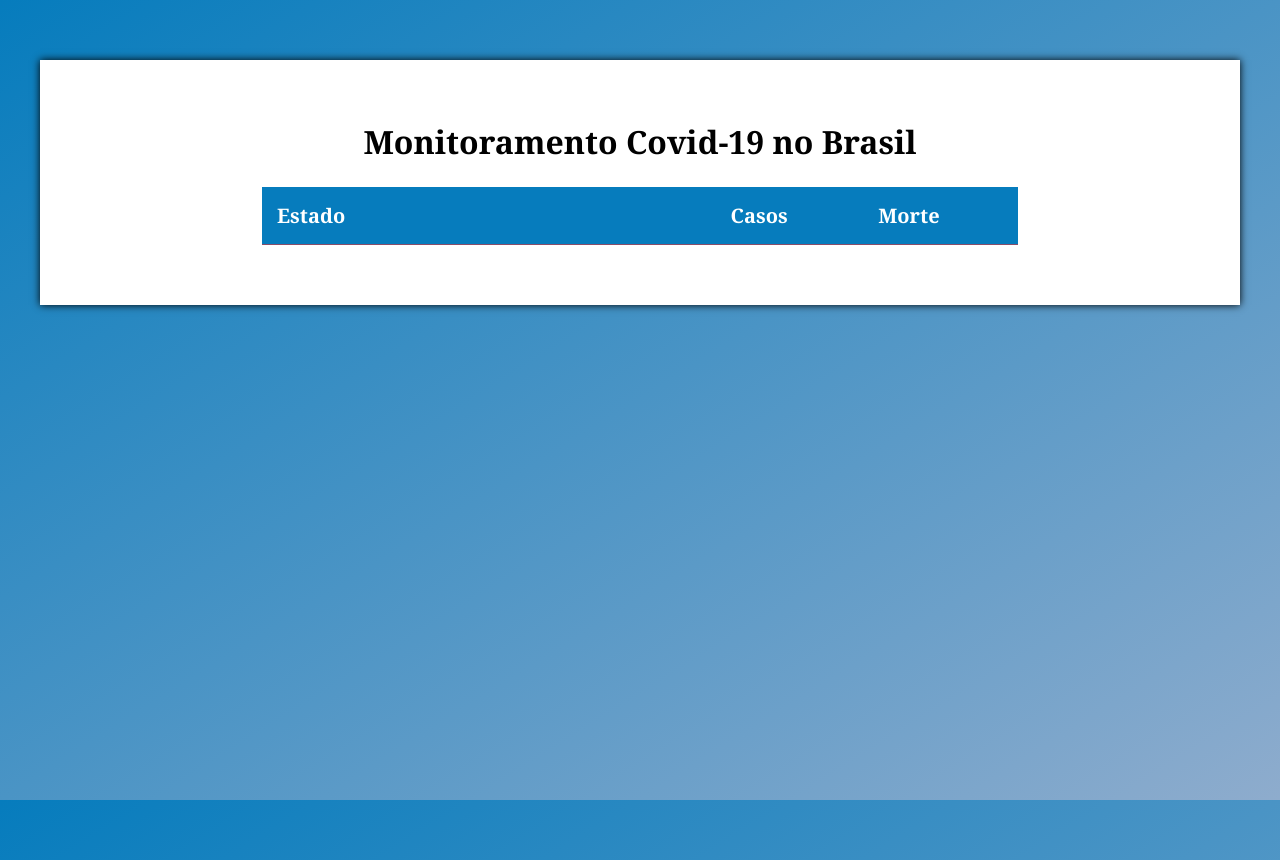
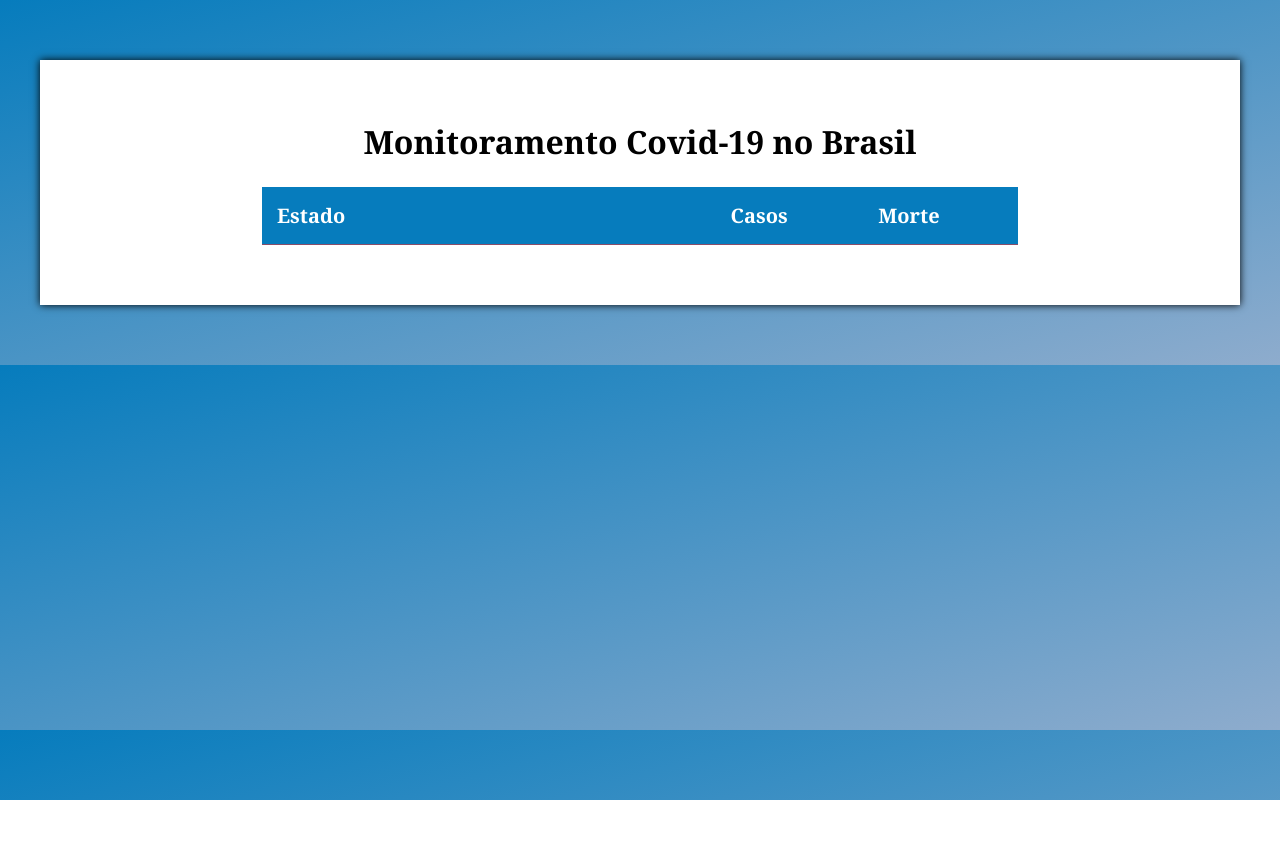
Before and after one commit to NathanLCR/monitoramento-covid19, a plain HTML site: page index.html in a window 1280 px wide. After the commit the page ends 800 px from the top, so only its background shows below. Drawn offline with Linux system fonts and the light colour scheme; no server answers.

Commit message:
fix no brackground

```diff
--- a/style.css
+++ b/style.css
@@ -4,12 +4,10 @@
   box-sizing: border-box;
   font-family: Georgia, "Times New Roman", Times, serif;
 }
-html,
-body {
-  height: 100%;
-}
 body {
   background: linear-gradient(to bottom right, #067cbd, #8eaccd);
+  background-repeat: unset;
+  background-size: cover;
 }
 .card {
   background: white;
```
